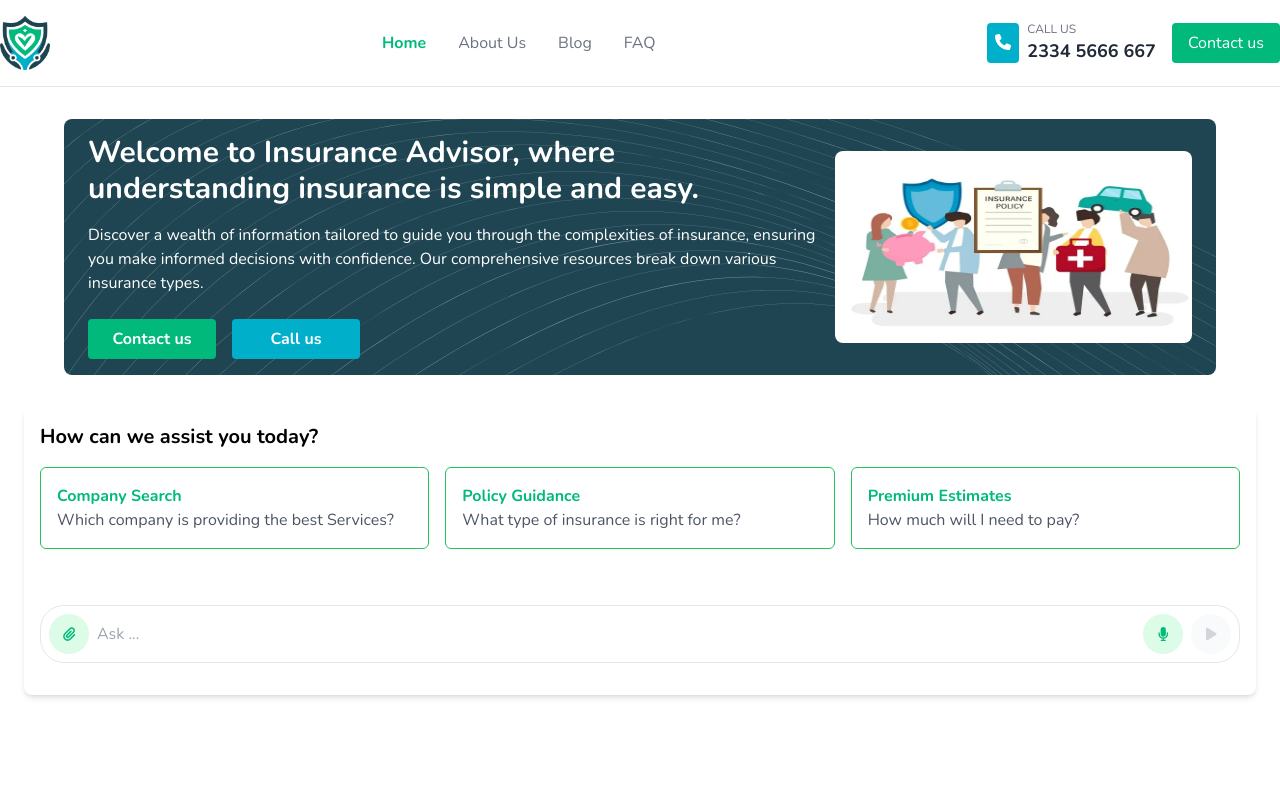
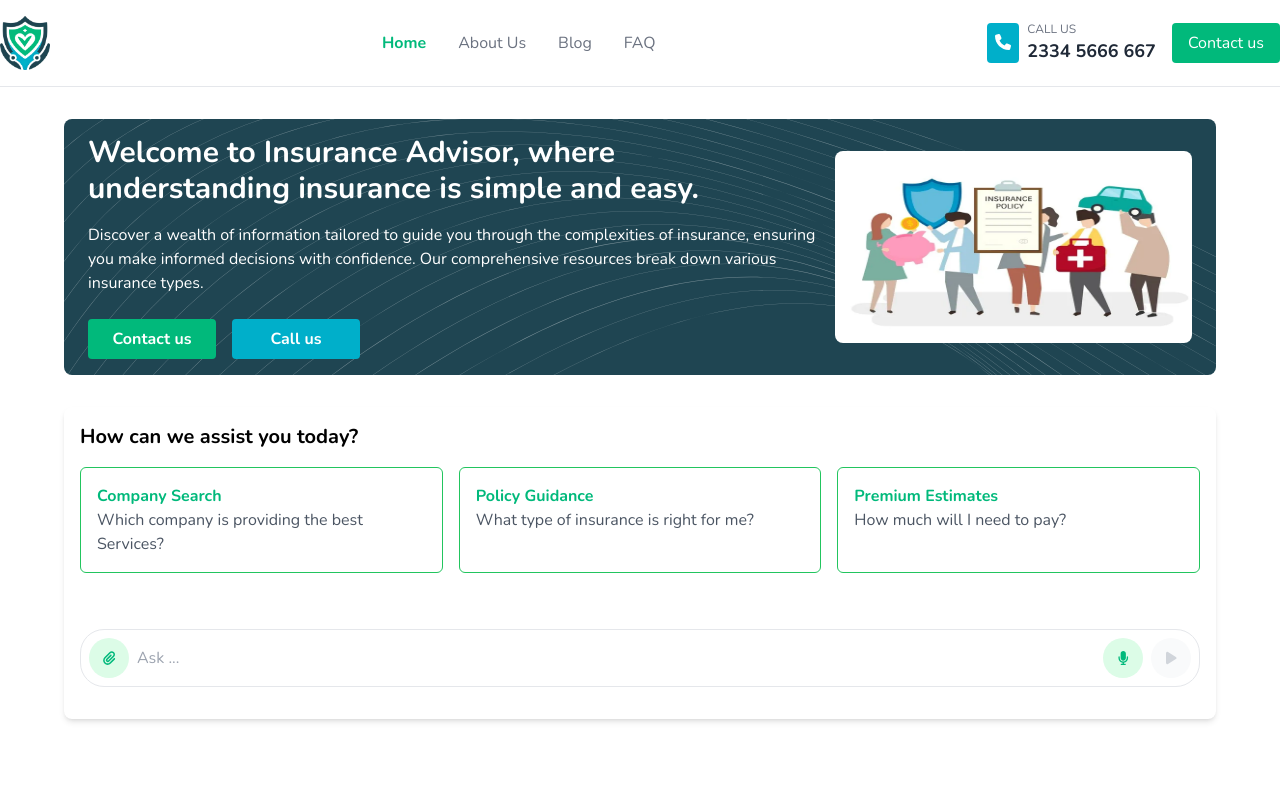
Before and after one commit to tantunholdings/medicare-tantun-web, a Next.js app: page / in a window 1280 px wide. Shown: the top 800 px of the page. Built offline with nearby package versions, Linux system fonts and the light colour scheme.

Commit message:
Refactor CSS styles for better responsiveness and update font sizes

```diff
--- a/components/AssistanceSection.js
+++ b/components/AssistanceSection.js
@@ -2,7 +2,7 @@ import ChatPopup from "./ChatPopup";
 
 export default function AssistanceSection() {
   return (
-    <section className="mt-8 bg-white p-4 rounded-lg shadow-md ">
+    <section className="mt-8 bg-white p-4 rounded-lg shadow-md max-w-6xl mx-auto">
       <h2 className="text-xl font-semibold mb-4">
         How can we assist you today?
       </h2>
--- a/components/ChatPopup.js
+++ b/components/ChatPopup.js
@@ -236,7 +236,7 @@ const ChatPopup = () => {
   };
 
   return (
-    <div className="flex flex-col h-full w-full">
+    <div className="flex flex-col h-full w-full ">
       <div>
         {/* Carousel for small screens */}
         <div className="block md:hidden">
--- a/task-definition.json
+++ b/task-definition.json
@@ -101,8 +101,8 @@
   "placementConstraints": [],
   "compatibilities": ["EC2", "FARGATE"],
   "requiresCompatibilities": ["FARGATE"],
-  "cpu": "2048",
-  "memory": "4096",
+  "cpu": "1024",
+  "memory": "2048",
   "runtimePlatform": {
     "cpuArchitecture": "X86_64",
     "operatingSystemFamily": "LINUX"
```
